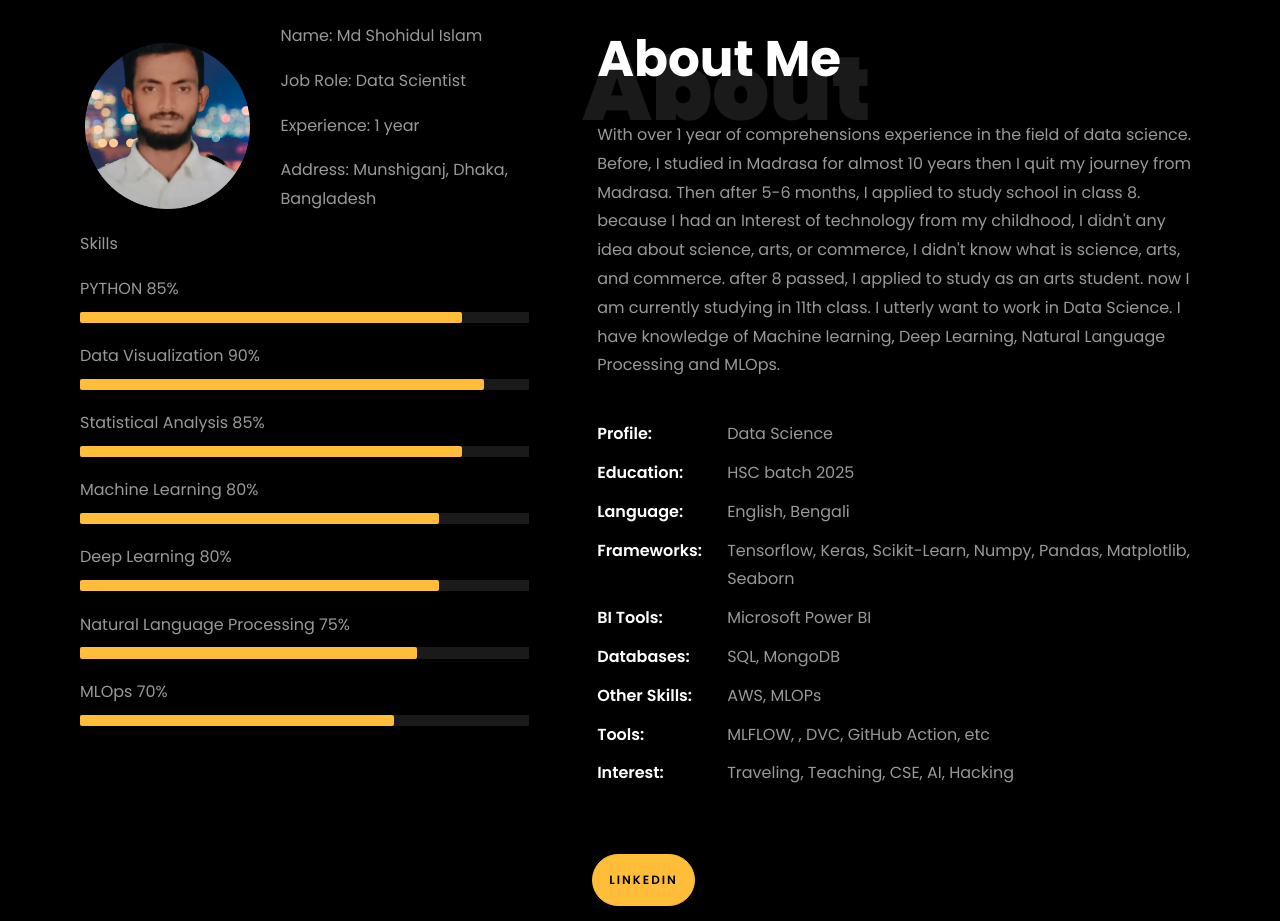
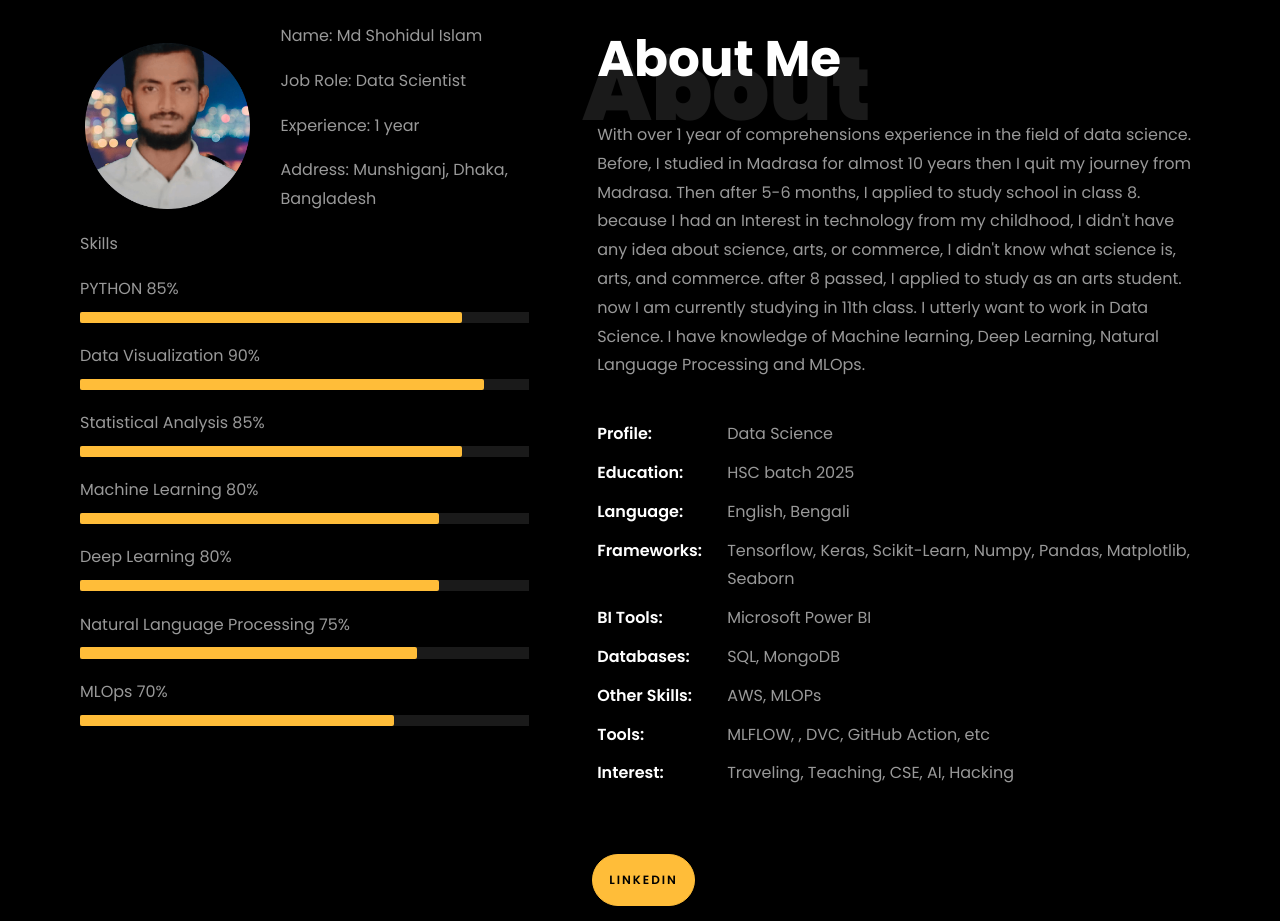
Before and after one commit to mdshohidul143/mdshohidul143.github.io, a plain HTML site: page index.html in a window 1280 px wide. Shown: the part 840-1761 px from the top of the page. Drawn offline with Linux system fonts and the light colour scheme; files whose address does not match are found by name.

Commit message:
code updated

```diff
--- a/index.html
+++ b/index.html
@@ -281,7 +281,7 @@
 								<h1 class="big">About</h1>
 								<h2 class="mb-4">About Me</h2>
 
-								<p>With over 1 year of comprehensions experience in the field of data science. Before, I studied in Madrasa for almost 10 years then I quit my journey from Madrasa. Then after 5-6 months, I applied to study school in class 8. because I had an Interest of technology from my childhood, I didn't any idea about science, arts, or commerce, I didn't know what is science, arts, and commerce. after 8 passed, I applied to study as an arts student. now I am currently studying in 11th class. I utterly want to work in Data Science. I have knowledge of Machine learning, Deep Learning, Natural Language Processing and MLOps.</p>
+								<p>With over 1 year of comprehensions experience in the field of data science. Before, I studied in Madrasa for almost 10 years then I quit my journey from Madrasa. Then after 5-6 months, I applied to study school in class 8. because I had an Interest in technology from my childhood, I didn't have any idea about science, arts, or commerce, I didn't know what science is, arts, and commerce. after 8 passed, I applied to study as an arts student. now I am currently studying in 11th class. I utterly want to work in Data Science. I have knowledge of Machine learning, Deep Learning, Natural Language Processing and MLOps.</p>
 								<ul class="about-info mt-4 px-md-0 px-2">
 									<li class="d-flex"><span>Profile:</span> <span>Data Science </span></li>
 									<li class="d-flex"><span>Education:</span> <span>HSC batch 2025</span></li>
```
